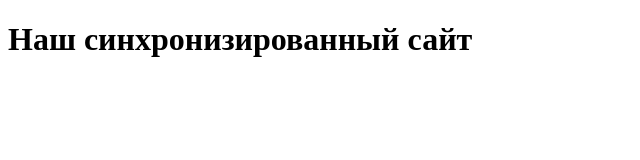
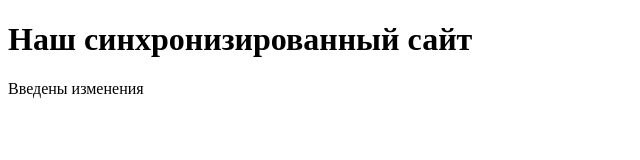
Before and after one commit to denis88777/denis88777.github.io, a plain HTML site: page index.html in a window 1280 px wide. Shown: the whole page, without its empty margins (0-640 px from the left). Drawn offline with Linux system fonts and the light colour scheme.

Commit message:
Денис ввел изменения

```diff
--- a/index.html
+++ b/index.html
@@ -6,5 +6,6 @@
 </head>
 <body>
 	<h1>Наш синхронизированный сайт</h1>
+	<p>Введены изменения</p>
 </body>
 </html>
```
